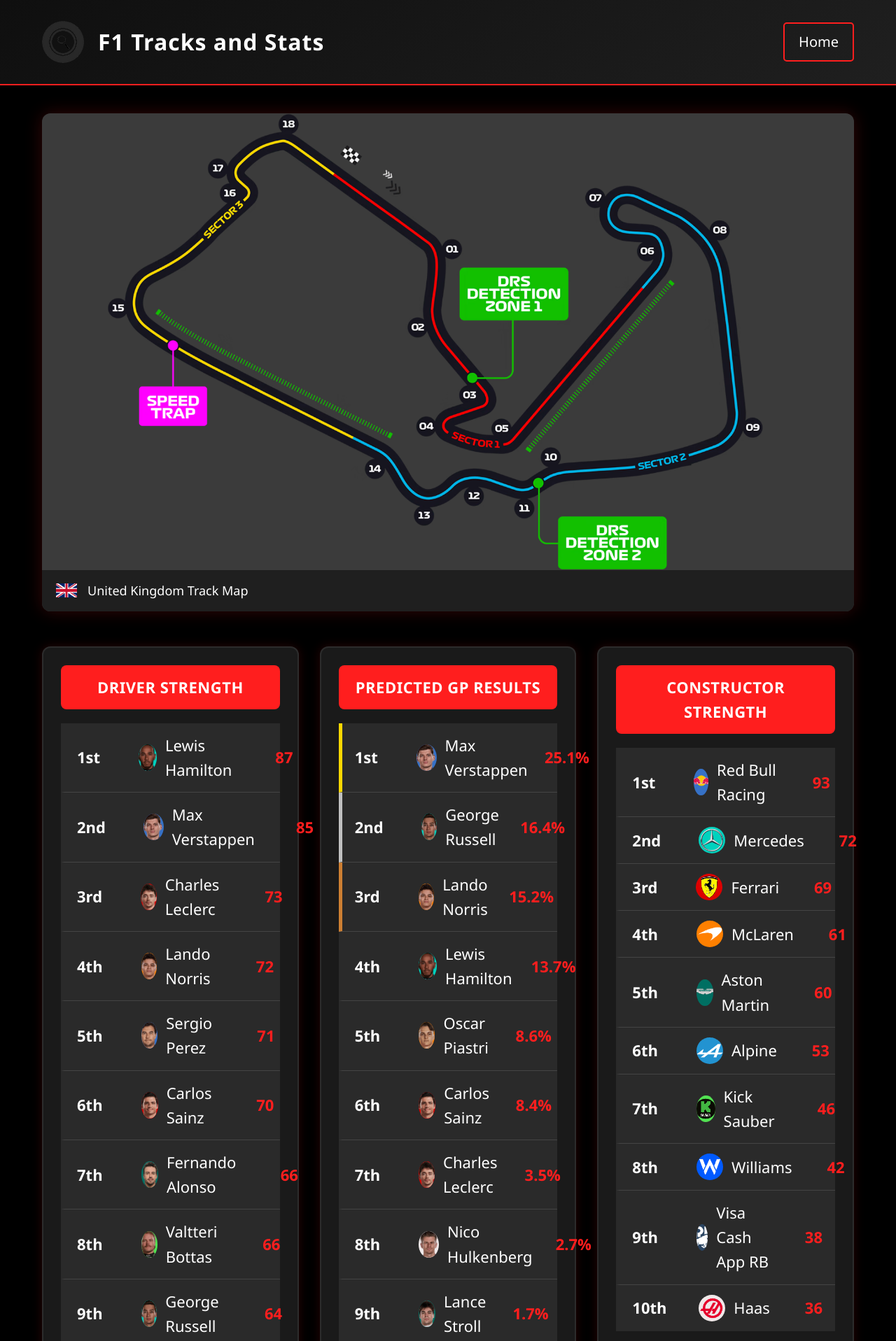
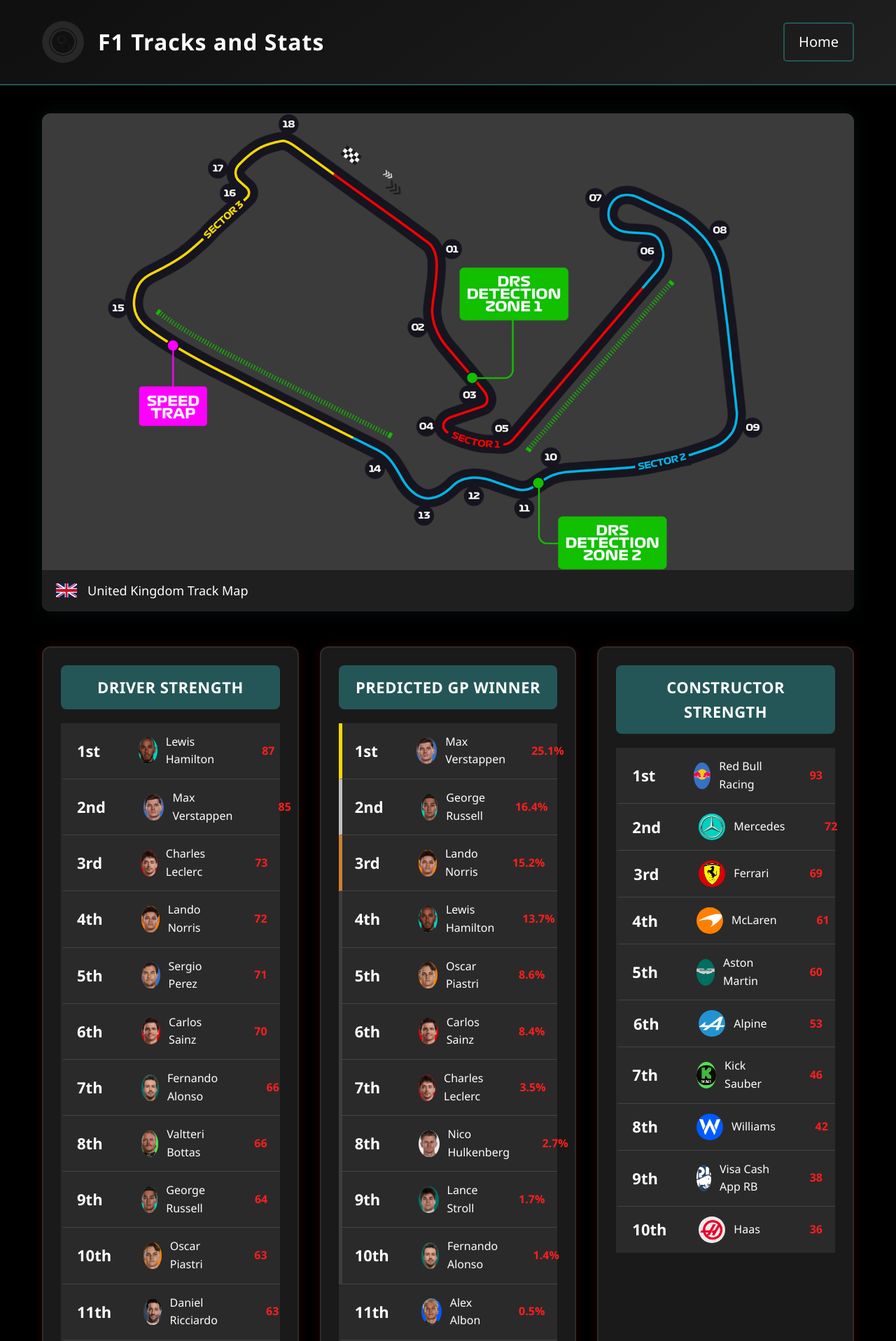
Before and after one commit to Fin250/F1-Constellations, a Flask app: page /tracks/uk in a window 1280 px wide. Shown: the top 1917 px of the page at 70% size. Run offline with Flask 3, Linux system fonts and the light colour scheme.

Commit message:
Added favicon, colours for top 10 prediction, reworked html building

```diff
--- a/static/scripts/tracks.js
+++ b/static/scripts/tracks.js
@@ -107,7 +107,7 @@ function safeMetric(value, decimals = 2) {
 }
 
 /* Creates the list item used by all lists */
-function createPredictionItem(position, imageUrl, name, metricValue, isConstructor = false, constructorName = null) {
+function createPredictionItem(position, imageUrl, name, metricValue, isConstructor = false, constructorName = null, metricClass = 'metric') {
     const li = document.createElement('li');
 
     // position
@@ -123,7 +123,6 @@ function createPredictionItem(position, imageUrl, name, metricValue, isConstruct
     const imgWrapper = document.createElement('div');
     imgWrapper.className = 'image-wrapper';
 
-    // Apply constructor background color
     if (constructorName && constructorColors[constructorName]) {
         imgWrapper.style.backgroundColor = constructorColors[constructorName];
     }
@@ -134,11 +133,7 @@ function createPredictionItem(position, imageUrl, name, metricValue, isConstruct
 
     const isPlaceholder = (imageUrl || '').includes('driver-placeholder') || (imageUrl || '').includes('constructor-placeholder');
 
-    if (!isConstructor && !isPlaceholder) {
-        img.className = 'driver-img';
-    } else {
-        img.className = 'static-img';
-    }
+    img.className = (!isConstructor && !isPlaceholder) ? 'driver-img' : 'static-img';
 
     img.onerror = function () {
         this.onerror = null;
@@ -155,8 +150,9 @@ function createPredictionItem(position, imageUrl, name, metricValue, isConstruct
     nameSpan.textContent = name;
     infoDiv.appendChild(nameSpan);
 
+    // metric span with type-specific class
     const metricSpan = document.createElement('span');
-    metricSpan.className = 'metric';
+    metricSpan.className = metricClass;
     metricSpan.textContent = metricValue;
 
     li.appendChild(posSpan);
@@ -186,7 +182,7 @@ function populateGPResults(predictions, metadata) {
         const probabilityValue = (typeof driver.probability === 'number') ? driver.probability.toFixed(1) : String(driver.probability);
         const probability = `${probabilityValue}%`;
 
-        const li = createPredictionItem(index + 1, imageUrl, name, probability, false, constructorName);
+        const li = createPredictionItem(index + 1, imageUrl, name, probability, false, constructorName, 'gp-metric');
         list.appendChild(li);
     });
 }
@@ -223,7 +219,7 @@ function populateDriverStrength(drivers, metadata) {
 
         const strength = (ratingVal !== null && !Number.isNaN(ratingVal)) ? safeMetric(ratingVal, 0) : 'N/A';
 
-        const li = createPredictionItem(index + 1, imageUrl, name, strength, false, constructorName);
+        const li = createPredictionItem(index + 1, imageUrl, name, strength, false, constructorName,'driver-metric');
         list.appendChild(li);
     });
 }
@@ -259,7 +255,7 @@ function populateConstructorStrength(constructors) {
             strength = (constructor.predicted_strength * 100).toFixed(0);
         }
 
-        const li = createPredictionItem(index + 1, imageUrl, name, strength, true, name);
+        const li = createPredictionItem(index + 1, imageUrl, name, strength, true, name, 'constructor-metric');
         list.appendChild(li);
     });
 }
--- a/static/track.css
+++ b/static/track.css
@@ -18,7 +18,7 @@ header {
   padding: 30px 60px;
   background: linear-gradient(145deg, #0f0f0f, #1f1f1f);
   color: #fff;
-  border-bottom: 2px solid #ff1e1e;
+  border-bottom: 2px solid #245657;
 }
 
 .logo-title {
@@ -43,13 +43,13 @@ header {
   color: #fff;
   text-decoration: none;
   padding: 10px 20px;
-  border: 2px solid #ff1e1e;
+  border: 2px solid #245657;
   border-radius: 5px;
   transition: background 0.3s;
 }
 
 .home-button:hover {
-  background-color: #ff1e1e;
+  background-color: #245657;
   color: #000;
 }
 
@@ -62,7 +62,7 @@ main {
   border-radius: 12px;
   overflow: hidden;
   margin-bottom: 50px;
-  box-shadow: 0 0 25px rgba(255, 30, 30, 0.2);
+  box-shadow: 0 0 25px rgba(36, 86, 87, 0.2);
 }
 
 .track-map img {
@@ -102,7 +102,7 @@ main {
 }
 
 .pred-box h3 {
-  background-color: #ff1e1e;
+  background-color: #245657;
   color: #fff;
   padding: 14px;
   font-size: 22px;
@@ -153,6 +153,10 @@ main {
 .gp-results li:nth-child(2) { border-left-color: #c0c0c0; }
 .gp-results li:nth-child(3) { border-left-color: #cd7f32; }
 
+.gp-results li:nth-child(n+4):nth-child(-n+10) {
+  border-left-color: #3d3d3d;
+}
+
 .driver-info,
 .constructor-info {
   display: flex;
@@ -183,21 +187,26 @@ main {
 .driver-img {
   width: 100%;
   height: auto;
-  transform: scale(1.3);              /* Adjust zoom level here */
-  transform-origin: center 10%;       /* Focus area – tweak this */
+  transform: scale(1.3);
+  transform-origin: center 10%;
   border-radius: 50%;
 }
 
 .driver-info span,
 .constructor-info span {
   font-weight: 500;
-  font-size: 22px;
   color: #fff;
 }
 
-.metric {
+.driver-metric, .constructor-metric {
   font-weight: bold;
-  font-size: 22px;
+  color: #ff1e1e;
+  min-width: 60px;
+  text-align: right;
+}
+
+.gp-metric {
+  font-weight: bold;
   color: #ff1e1e;
   min-width: 60px;
   text-align: right;
--- a/templates/homepage.html
+++ b/templates/homepage.html
@@ -5,6 +5,7 @@
   <meta name="viewport" content="width=device-width, initial-scale=1.0">
   <title>F1 Tracks and Stats</title>
   <link rel="stylesheet" href="/static/format.css">
+  <link rel="icon" type="image/x-icon" href="/static/images/favicon.ico">
 </head>
 <body>
 
--- a/templates/track_template.html
+++ b/templates/track_template.html
@@ -5,6 +5,8 @@
   <meta name="viewport" content="width=device-width, initial-scale=1.0"/>
   <title>{{ track_display_name }} - F1 Tracks and Stats</title>
   <link rel="stylesheet" href="/static/track.css"/>
+
+  <link rel="icon" type="image/x-icon" href="/static/images/favicon.ico">
 </head>
 
 <body data-round="{{ round_number }}">
@@ -32,7 +34,7 @@
       <ul class="strength-list driver-list"></ul>
     </div>
     <div class="pred-box top-drivers">
-      <h3>Predicted GP Results</h3>
+      <h3>Predicted GP Winner</h3>
       <ul class="strength-list gp-results"></ul>
     </div>
     <div class="pred-box constructor-strength">
```
Also changed, not shown: static/images/drivers/driver-placeholder.png (added), static/images/favicon.ico (added), static/images/favicon.png (added).
